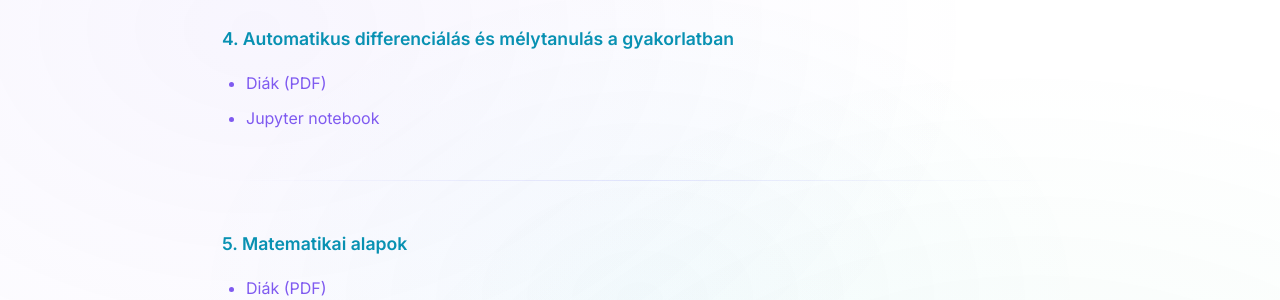
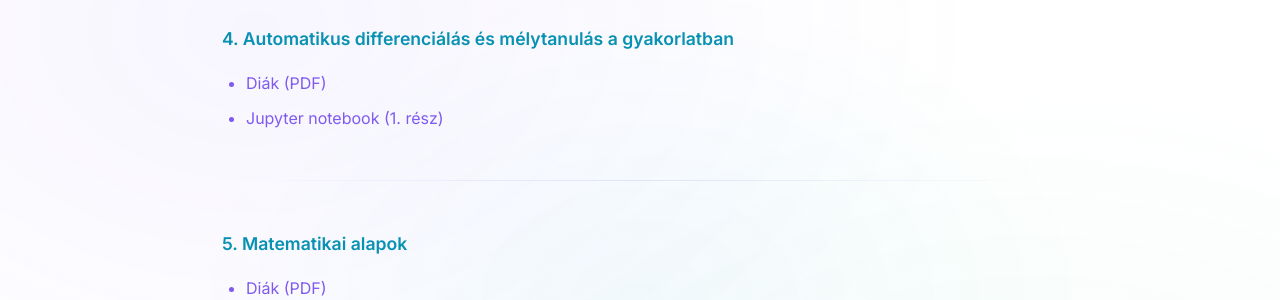
Before and after one commit to VaitkusM/genai-inverse-graphics-bme-vik-iit, a Jekyll site: the page built from eloadasok.md, in a window 1280 px wide and 900 px high, scrolled down 1201 px. Shown: the part 152-452 px from the top of the window. Built offline with Jekyll 4.4.1, drawn with Linux system fonts in a browser that asks for light colours.

Commit message:
Sync from private repository

```diff
--- a/eloadasok.md
+++ b/eloadasok.md
@@ -41,7 +41,7 @@ Az előadások diái és kiegészítő anyagok itt lesznek elérhetők.
 ### 4. Automatikus differenciálás és mélytanulás a gyakorlatban {#het-4}
 
 - [Diák (PDF)](#)
-- [Jupyter notebook](#)
+- [Jupyter notebook (1. rész)](E04_PyTorch-1_Alapok.ipynb)
 
 ---
 
```
